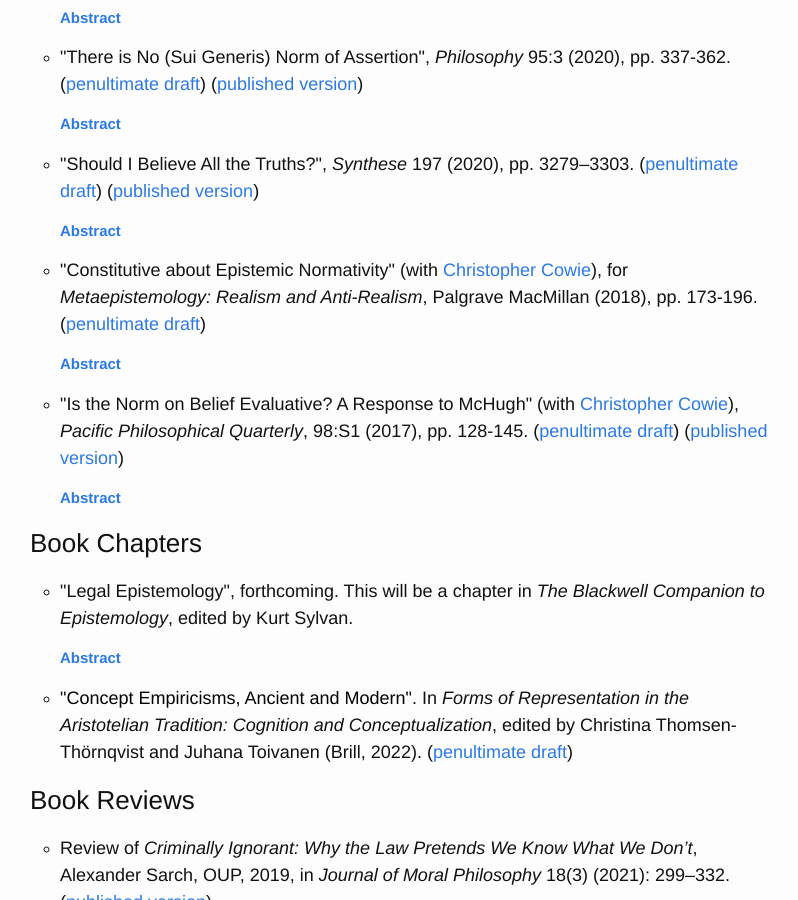
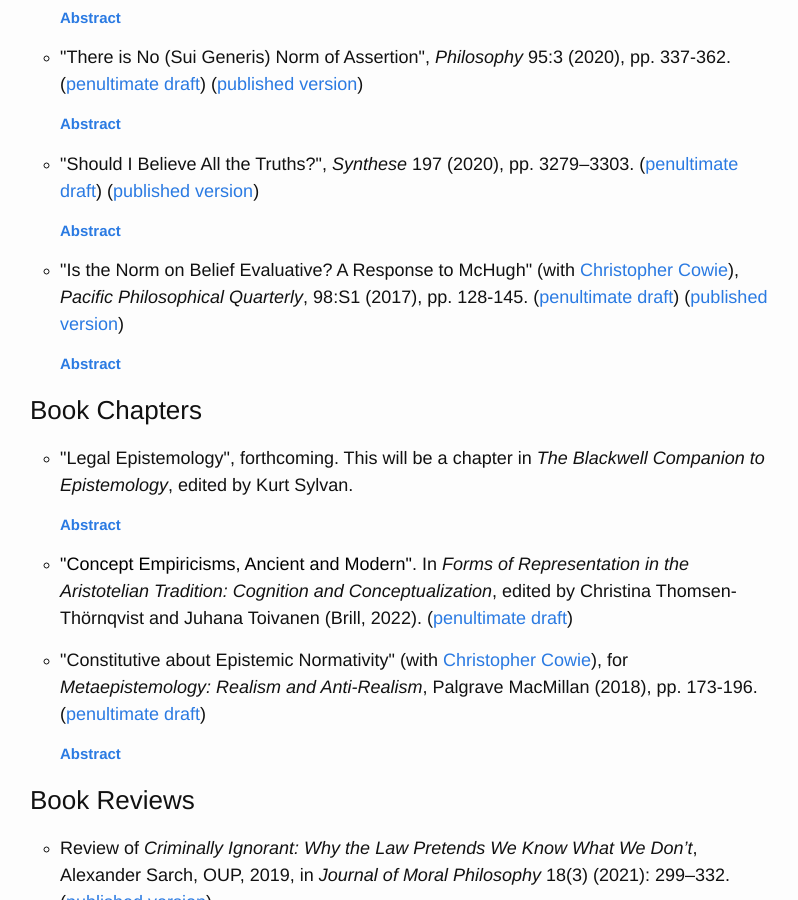
Before and after one commit to alexandergreenberg/alexandergreenberg.github.io, a Jekyll site: the page built from pages/01_Publications.html, in a window 1280 px wide and 900 px high, scrolled down 590 px. Shown: the whole window, without its empty margins (240-1038 px from the left). Built offline with Jekyll 4.4.1, drawn with Linux system fonts in a browser that asks for light colours; some web fonts are replaced.

Commit message:
Update 01_Publications.html

```diff
--- a/pages/01_Publications.html
+++ b/pages/01_Publications.html
@@ -50,11 +50,6 @@ return true;
     <div id="para3" class="hidden"><p>Should I believe something if and only if it’s true? Many philosophers have objected to this kind of truth norm, on the grounds that it’s not the case that one ought to believe all the truths. For example, some truths are too complex to believe; others are too trivial to be worth believing. Philosophers who defend truth norms often respond to this problem by reformulating truth norms in ways that do not entail that one ought to believe all the truths. Many of these attempts at reformulation, I’ll argue, have been missteps. A number of these different reformulations are incapable of carrying out a central role a truth norm is meant to play, that of explaining justification. The truth norm I’ll defend, however, avoids the implausible results of a prescription to believe all the truths, but doesn’t thereby fail to explain justification. This norm, introduced (but not defended) by Conor McHugh, states that <em>if</em> one has some doxastic attitude about p — i.e. if one believes, disbelieves, or suspends judgement about whether p — then one ought to believe that p if and only if p is true.</p></div>
   </li>
   <li>
-    <h4>"Constitutive about Epistemic Normativity" (with <a href="https://www.dur.ac.uk/philosophy/staff/?id=16315" target="_blank">Christopher Cowie</a>), for <em>Metaepistemology: Realism and Anti-Realism</em>, Palgrave MacMillan (2018), pp. 173-196. (<a href="/pdfs/epistemic-constitutivism.pdf" target="_blank">penultimate draft</a>)</h4>
-    <p><a href="javascript:;" onclick="return toggleMe('para2')" value="Toggle"><strong>Abstract</strong></a></p>
-    <div id="para2" class="hidden"><p>Suppose that you possess strong, perhaps decisive, evidence for a proposition that you’re considering. It is natural to think that that you thereby possess a <em>reason</em> to believe that proposition. What explains this? Why is there such a connection between evidence for (or against) propositions and reasons for believing them? What, in other words, are the <em>grounds</em> of epistemic normativity? One answer to this question is <em>constitutivism about epistemic normativity</em>, the view that epistemic reasons are grounded in the nature of belief. This view promises to provide a happy middle-ground between extreme versions of metanormative <em>realism</em> about epistemic normativity and extreme versions of <em>anti-realism</em>. In this paper, we reject this view, principally by focusing on the arguments that have been given in defence of it. The claim that belief is constitutively normative has been alleged to explain a number of distinctive psychological features of belief. We argue that arguments of this kind fail for a common reason: they <em>either</em> rely on an implausible claim about following prescriptions, <em>or</em> they don’t best explain the psychological feature of belief in question.</p></div> <!-- The class hidden was adden to start with the abstracts hidden. -->
-  </li>
-  <li>
     <h4>"Is the Norm on Belief Evaluative? A Response to McHugh" (with <a href="https://www.dur.ac.uk/philosophy/staff/?id=16315" target="_blank">Christopher Cowie</a>), <em>Pacific Philosophical Quarterly</em>, 98:S1 (2017), pp. 128-145. (<a href="/pdfs/is-the-norm-on-belief-evaluative.pdf" target="_blank">penultimate draft</a>) (<a href="http://onlinelibrary.wiley.com/doi/10.1111/papq.12158/abstract" target="_blank">published version</a>)</h4>
     <p><a href="javascript:;" onclick="return toggleMe('para1')" value="Toggle"><strong>Abstract</strong></a></p> <!-- the "javascript:;" in the href was changed from "#" to stop the page jumping back to the top when the abstracts were expanded.  -->
     <div id="para1" class="hidden"><p>We respond to Conor McHugh's claim that an evaluative account of the normative relation between belief and truth is preferable to a prescriptive account. We claim that his arguments fail to establish this. We then draw a more general sceptical conclusion: we take our arguments to put pressure on any attempt to show that an evaluative account will fare better than a prescriptive account.</p></div> <!-- The class hidden was adden to start with the abstracts hidden. -->
@@ -71,6 +66,11 @@ return true;
     <h4><a id="aristotle" style="color: black; underline: none; text-decoration: none;">"Concept Empiricisms, Ancient and Modern"</a>. In <em>Forms of Representation in the Aristotelian Tradition: Cognition and Conceptualization</em>, edited by Christina Thomsen-Thörnqvist and Juhana Toivanen (Brill, 2022). (<a href="/pdfs/concept-empiricisms-ancient-and-modern.pdf" target="_blank">penultimate draft</a>)</h4>
     <!-- <p><a href="javascript:;" onclick="return toggleMe('para5')" value="Toggle"><strong>Abstract</strong></a></p>
     <div id="para5" class="hidden"><p>Abstract</p></div> -->
+  </li>
+  <li>
+    <h4>"Constitutive about Epistemic Normativity" (with <a href="https://www.dur.ac.uk/philosophy/staff/?id=16315" target="_blank">Christopher Cowie</a>), for <em>Metaepistemology: Realism and Anti-Realism</em>, Palgrave MacMillan (2018), pp. 173-196. (<a href="/pdfs/epistemic-constitutivism.pdf" target="_blank">penultimate draft</a>)</h4>
+    <p><a href="javascript:;" onclick="return toggleMe('para2')" value="Toggle"><strong>Abstract</strong></a></p>
+    <div id="para2" class="hidden"><p>Suppose that you possess strong, perhaps decisive, evidence for a proposition that you’re considering. It is natural to think that that you thereby possess a <em>reason</em> to believe that proposition. What explains this? Why is there such a connection between evidence for (or against) propositions and reasons for believing them? What, in other words, are the <em>grounds</em> of epistemic normativity? One answer to this question is <em>constitutivism about epistemic normativity</em>, the view that epistemic reasons are grounded in the nature of belief. This view promises to provide a happy middle-ground between extreme versions of metanormative <em>realism</em> about epistemic normativity and extreme versions of <em>anti-realism</em>. In this paper, we reject this view, principally by focusing on the arguments that have been given in defence of it. The claim that belief is constitutively normative has been alleged to explain a number of distinctive psychological features of belief. We argue that arguments of this kind fail for a common reason: they <em>either</em> rely on an implausible claim about following prescriptions, <em>or</em> they don’t best explain the psychological feature of belief in question.</p></div> <!-- The class hidden was adden to start with the abstracts hidden. -->
   </li>
 </ul>
 <h3>Book Reviews</h3>
```
